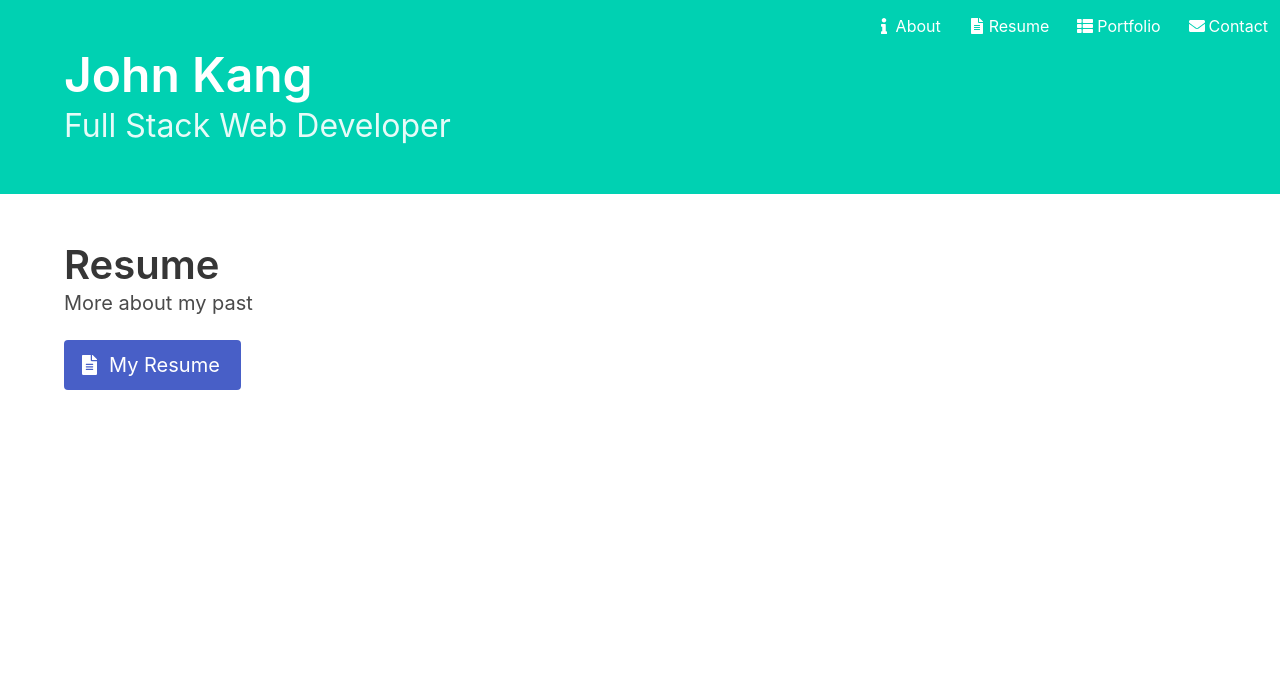
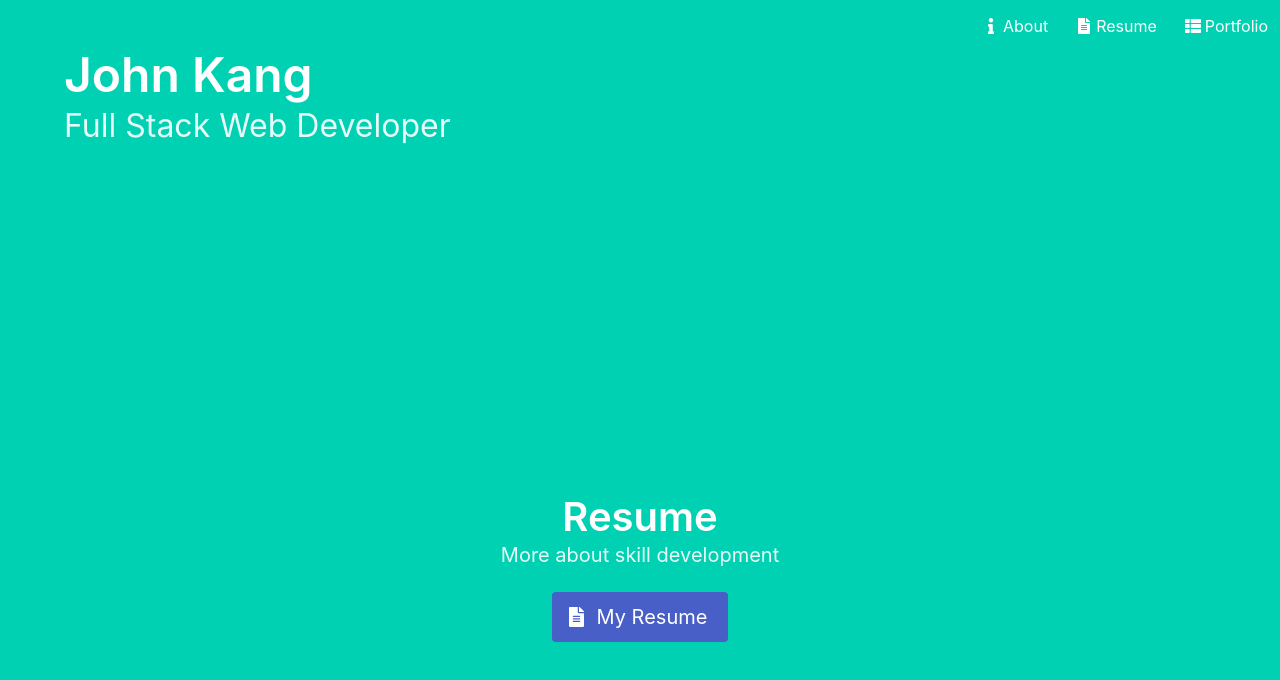
Before and after one commit to drivelikejehu/jkang-portfolio, a React (Create React App) app in the folder client/: page /resume in a window 1280 px wide. Shown: the top 680 px of the page. Built offline with nearby package versions, Linux system fonts and the light colour scheme.

Commit message:
changes to resume.jsx layout

```diff
--- a/client/src/components/Shared/Navbar.jsx
+++ b/client/src/components/Shared/Navbar.jsx
@@ -50,12 +50,12 @@ function Navbar() {
               </span>
               <span>Portfolio</span>
             </a>
-            <a className="navbar-item" href="/contact">
+            {/* <a className="navbar-item" href="/contact">
               <span className="icon">
                 <i className="fas fa-envelope"></i>
               </span>
               <span>Contact</span>
-            </a>
+            </a> */}
           </div>
         </div>
       </nav>
--- a/client/src/containers/About.jsx
+++ b/client/src/containers/About.jsx
@@ -14,7 +14,7 @@ const About = () => {
                   <div className="card">
                     <div className="card-content">
                       <p className="title has-text-dark has-text-right">
-                        When I was a kid, I would make html websites for fun.
+                        As a kid, I would make html websites for fun.
                         Considering how much our lives relate to technology, I
                         want to be part of the future. So I can join the
                         expanding network of developers, who love what they do.
--- a/client/src/containers/Resume.jsx
+++ b/client/src/containers/Resume.jsx
@@ -1,13 +1,18 @@
 import React from "react";
+// import { Link } from "react-router-dom";
 
 const Resume = () => {
   return (
     <>
-      <section className="section" id="resume">
-        <div className="section-heading">
+      <section className="hero is-primary is-fullheight-with-navbar has-text-light">
+        <div className="hero-body">
           <div className="container">
+            <div className="row">
+              <div className="columns">
+                <div className="column"></div>
+                <div className="column is-two-thirds has-text-centered">
                   <div className="title is-2">Resume</div>
-            <div className="subtitle is-5">More about my past</div>
+                  <div className="subtitle is-5">More about skill development</div>
                   <a
                     href="https://docs.google.com/document/d/1aOl0OwNl-t7u9c6vaVp8fgHrSofBXTo3wTYHEODdIpQ/edit?usp=sharing"
                     className="button is-link is-medium"
@@ -19,7 +24,18 @@ const Resume = () => {
                     </span>
                     <span>My Resume</span>
                   </a>
+                  {/* <Link to="https://docs.google.com/document/d/1aOl0OwNl-t7u9c6vaVp8fgHrSofBXTo3wTYHEODdIpQ/edit?usp=sharing">
+                    resume
+                  </Link> */}
                 </div>
+                <div className="column"></div>
+              </div>
+            </div>
+          </div>
+          {/* <div className="container">
+            <div className="title is-1">John Kang</div>
+            <div className="subtitle is-3">Full Stack Web Developer</div>
+          </div> */}
         </div>
       </section>
     </>
```
Lines whose indentation alone changed are shown as unchanged.
